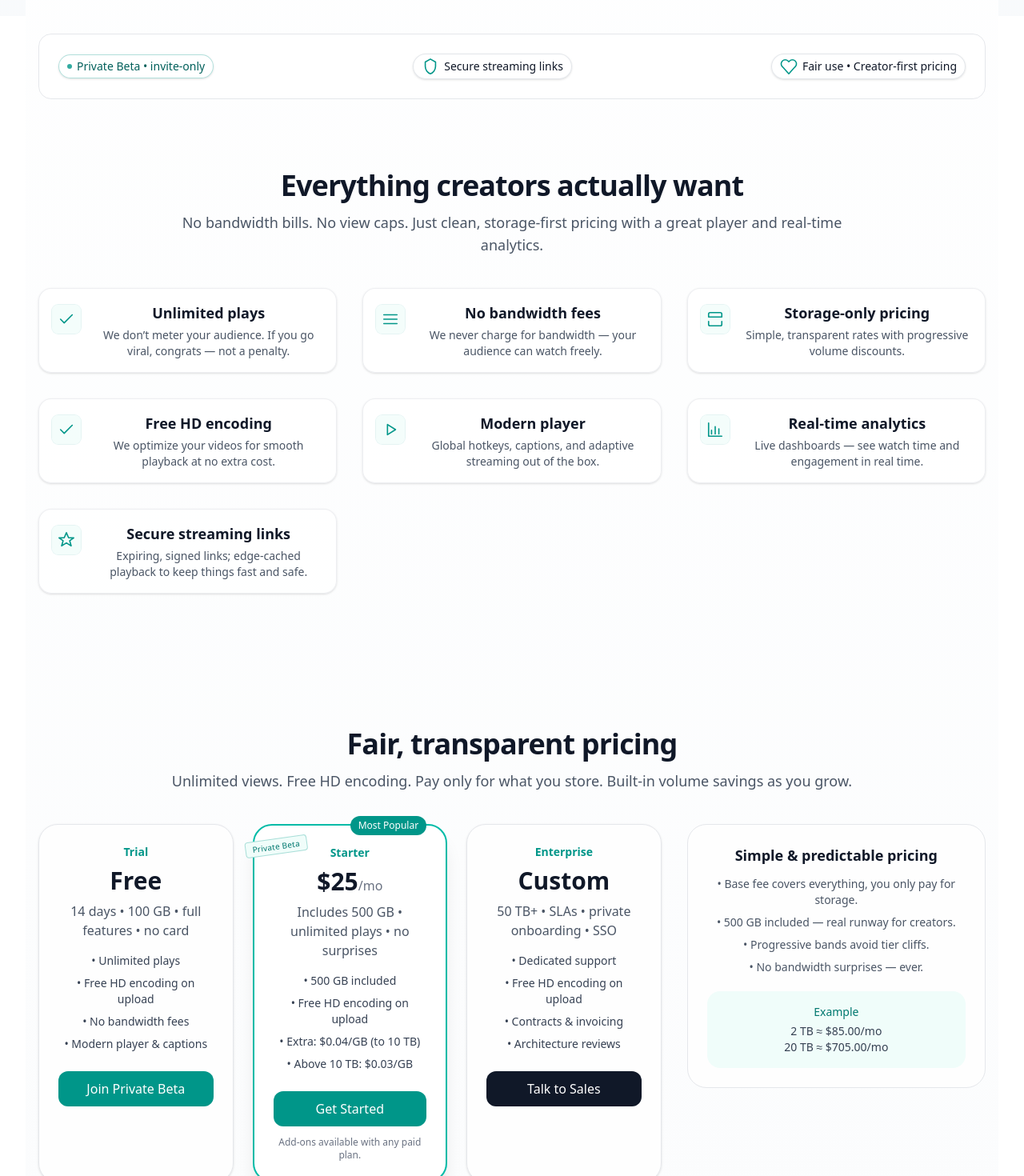
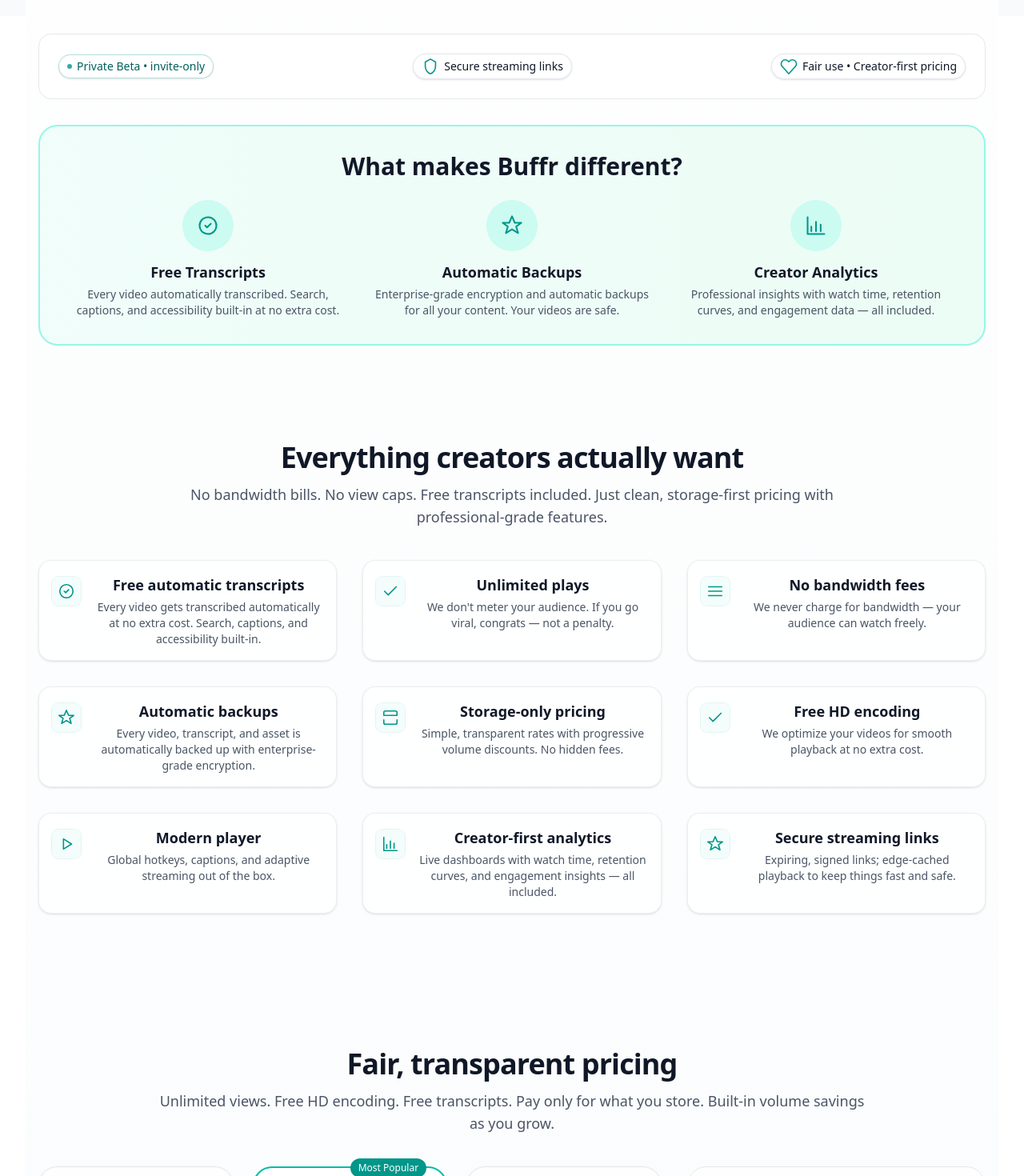
Before and after one commit to buffr-ing/buffr.cloud, a React (Vite) app in the folder buffr-mock/: page / in a window 1280 px wide. Shown: the part 780-2250 px from the top of the page at 80% size. Built offline with nearby package versions, Linux system fonts and the light colour scheme.

Commit message:
Pricing update

```diff
--- a/buffr-mock/src/App.tsx
+++ b/buffr-mock/src/App.tsx
@@ -227,20 +227,24 @@
 }
 
 // --- Pricing logic (single source of truth) ---
-// Decimal TB assumption (1 TB = 1000 GB)
+// Updated pricing structure with new rates
 function computeMonthlyPrice(gb: number) {
-  const base = 25; // includes 500 GB
+  const base = 30; // includes 500 GB
   const included = 500; // GB
   const tier1Ceil = 10000; // 10 TB in GB (total storage)
-  const rate1 = 0.04; // 0.5 TB → 10 TB
-  const rate2 = 0.03; // >10 TB
+  const tier2Ceil = 50000; // 50 TB in GB (total storage)
+  const rate1 = 0.05; // 0.5 TB → 10 TB
+  const rate2 = 0.04; // 10 TB → 50 TB
+  const rate3 = 0.03; // >50 TB (enterprise)
 
   const extra = Math.max(0, gb - included);
   const tier1Max = Math.max(0, tier1Ceil - included); // 9500 GB at rate1
+  const tier2Max = Math.max(0, tier2Ceil - included); // 49500 GB total
   const t1 = Math.min(extra, tier1Max);
-  const t2 = Math.max(0, extra - t1);
+  const t2 = Math.min(Math.max(0, extra - t1), tier2Max - t1);
+  const t3 = Math.max(0, extra - t1 - t2);
 
-  return base + t1 * rate1 + t2 * rate2;
+  return base + t1 * rate1 + t2 * rate2 + t3 * rate3;
 }
 
 /* ---------- Calculator (clean + presets + breakdown) ---------- */
@@ -327,12 +331,12 @@
           <div className="mt-3 text-sm text-gray-700 dark:text-gray-300 rounded-2xl border border-gray-200 dark:border-gray-800 p-4 bg-white/60 dark:bg-gray-900/60">
             <div className="flex items-center justify-between">
               <span>Base (includes 500 GB)</span>
-              <span>$25.00</span>
+              <span>$30.00</span>
             </div>
             <hr className="my-2 border-gray-200 dark:border-gray-800" />
             <div className="text-xs text-gray-500 dark:text-gray-400">
-              Overage is computed automatically: $0.04/GB up to 10 TB total,
-              then $0.03/GB after.
+              Overage is computed automatically: $0.05/GB for 0.5-10 TB total,
+              $0.04/GB for 10-50 TB, then $0.03/GB for 50+ TB.
             </div>
           </div>
         )}
@@ -348,10 +352,11 @@
       <div className="rounded-3xl border border-gray-200 dark:border-gray-800 p-6 bg-white/70 dark:bg-gray-900/60 shadow min-w-[220px]">
         <div className="text-sm font-semibold text-teal-600">Trial</div>
         <div className="mt-2 text-3xl font-semibold text-gray-900 dark:text-gray-100">Free</div>
-        <p className="mt-2 text-gray-600 dark:text-gray-300">14 days • 100 GB • full features • no card</p>
+        <p className="mt-2 text-gray-600 dark:text-gray-300">14 days • 50 GB • full features • no card</p>
         <ul className="mt-4 space-y-2 text-sm text-gray-700 dark:text-gray-300">
           <li>• Unlimited plays</li>
           <li>• Free HD encoding on upload</li>
+          <li>• Free automatic transcripts</li>
           <li>• No bandwidth fees</li>
           <li>• Modern player & captions</li>
         </ul>
@@ -368,14 +373,15 @@
         <div className="absolute -top-3 right-6 px-2.5 py-1 text-xs rounded-full bg-teal-600 text-white">Most Popular</div>
         <div className="text-sm font-semibold text-teal-600">Starter</div>
         <div className="mt-2 text-3xl font-semibold text-gray-900 dark:text-gray-100">
-          $25<span className="text-base font-normal text-gray-500">/mo</span>
+          $30<span className="text-base font-normal text-gray-500">/mo</span>
         </div>
         <p className="mt-2 text-gray-600 dark:text-gray-300">Includes 500 GB • unlimited plays • no surprises</p>
         <ul className="mt-4 space-y-2 text-sm text-gray-700 dark:text-gray-300">
           <li>• 500 GB included</li>
           <li>• Free HD encoding on upload</li>
-          <li>• Extra: $0.04/GB (to 10 TB)</li>
-          <li>• Above 10 TB: $0.03/GB</li>
+          <li>• Free automatic transcripts</li>
+          <li>• Extra: $0.05/GB (0.5-10 TB)</li>
+          <li>• Above 10 TB: $0.04/GB</li>
         </ul>
         <button
           onClick={openWaitlist}
@@ -401,6 +407,7 @@
         <ul className="mt-4 space-y-2 text-sm text-gray-700 dark:text-gray-300">
           <li>• Dedicated support</li>
           <li>• Free HD encoding on upload</li>
+          <li>• Free automatic transcripts</li>
           <li>• Contracts & invoicing</li>
           <li>• Architecture reviews</li>
         </ul>
@@ -415,90 +422,6 @@
   );
 }
 
-/* ---------- Add-ons ---------- */
-
-type AddOn = {
-  id: string;
-  name: string;
-  price: string;
-  unit: string;
-  tagline?: string;
-  description: string;
-  badge?: string;
-  icon?: React.ReactNode;
-};
-
-const ADD_ONS: AddOn[] = [
-  {
-    id: "transcribe",
-    name: "Transcribe video",
-    price: "$1",
-    unit: "per video",
-    tagline: "Flat fee • Fair use",
-    description:
-      "Auto-transcribe any video in your library. Usage is metered and added to your invoice at the end of the billing cycle.",
-    badge: "Metered usage",
-    icon: <Icon path="M12 20v-6m0 0l-3 3m3-3l3 3M4 4h16v10H4z" />,
-  },
-  // Future add-ons go here…
-];
-
-function AddOnCard({ addOn, openWaitlist }: { addOn: AddOn; openWaitlist: () => void }) {
-  return (
-    <div className="rounded-3xl border border-gray-200 dark:border-gray-800 p-6 bg-white/70 dark:bg-gray-900/60 shadow min-w-[220px] flex flex-col">
-      <div className="flex items-start justify-between gap-3">
-        <div className="flex items-center gap-3">
-          {addOn.icon && <div className="text-teal-600 dark:text-teal-400">{addOn.icon}</div>}
-          <div>
-            <div className="text-sm font-semibold text-teal-600">{addOn.name}</div>
-            {addOn.tagline && <div className="text-xs mt-0.5 text-gray-500 dark:text-gray-400">{addOn.tagline}</div>}
-          </div>
-        </div>
-        {addOn.badge && (
-          <span className="text-[11px] px-2 py-1 rounded-full bg-teal-50 text-teal-700 dark:bg-teal-900/20 dark:text-teal-300">
-            {addOn.badge}
-          </span>
-        )}
-      </div>
-
-      <div className="mt-3">
-        <div className="text-3xl font-semibold text-gray-900 dark:text-gray-100">
-          {addOn.price}
-          <span className="text-base font-normal text-gray-500">/{addOn.unit}</span>
-        </div>
-        <p className="mt-2 text-sm text-gray-600 dark:text-gray-300">{addOn.description}</p>
-      </div>
-
-      <div className="mt-5">
-        <button
-          onClick={openWaitlist}
-          className="w-full rounded-xl border border-gray-300 dark:border-gray-700 px-4 py-2.5 text-sm font-medium hover:bg-gray-50 dark:hover:bg-gray-900"
-        >
-          Enable add-on
-        </button>
-      </div>
-
-      <div className="mt-3 text-xs text-gray-500 dark:text-gray-400">
-        Charges are recorded as Stripe metered usage and billed at cycle end.
-      </div>
-    </div>
-  );
-}
-
-function AddOnsGrid({ openWaitlist }: { openWaitlist: () => void }) {
-  return (
-    <section id="addons" className="mx-auto max-w-7xl px-4 py-14 md:py-20">
-      <SectionTitle
-        kicker="Add-ons"
-        title="Plug in extra power — on any paid plan"
-        subtitle="Optional capabilities you can enable per video or across your library. Billed as metered usage on your monthly invoice."
-      />
-      <div className="mt-10 grid grid-cols-[repeat(auto-fit,minmax(260px,1fr))] gap-6">
-        {ADD_ONS.map(a => <AddOnCard key={a.id} addOn={a} openWaitlist={openWaitlist} />)}
-      </div>
-    </section>
-  );
-}
 
 /* ---------- Trust / announcement ---------- */
 function TrustAnnouncement() {
@@ -650,7 +573,6 @@
             <nav className="hidden md:flex items-center gap-6 text-sm text-gray-700 dark:text-gray-300">
               <a className="hover:text-gray-900 dark:hover:text-gray-100" href="#features">Features</a>
               <a className="hover:text-gray-900 dark:hover:text-gray-100" href="#pricing">Pricing</a>
-              <a className="hover:text-gray-900 dark:hover:text-gray-100" href="#addons">Add-ons</a>
               <span className="inline-flex items-center gap-2 text-[11px] font-medium px-2 py-1 rounded-full bg-teal-50 text-teal-700 dark:bg-teal-900/20 dark:text-teal-300 border border-teal-600/30">
                 <span className="inline-block h-1.5 w-1.5 rounded-full bg-teal-600/80 dark:bg-teal-300 animate-[beta-dot_1.8s_ease-in-out_infinite]" />
                 Private Beta
@@ -674,14 +596,14 @@
                 <span className="font-medium text-gray-700 dark:text-gray-200">Skip the spin</span> — pay only for what you store.
               </p>
               <p className="mt-4 text-lg text-gray-600 dark:text-gray-300 max-w-xl">
-                Unlimited plays. Free HD encoding. No bandwidth fees. Storage-first pricing that scales with you.
+                Unlimited plays. Free HD encoding. Free automatic transcripts. No bandwidth fees. Storage-first pricing that scales with you.
               </p>
               <div className="mt-8 flex flex-col sm:flex-row gap-3">
                 <button onClick={openWaitlist} className="rounded-xl bg-teal-600 text-white px-5 py-3 font-medium hover:bg-teal-700">Start free trial</button>
                 <button onClick={openWaitlist} className="rounded-xl border border-gray-300 dark:border-gray-700 px-5 py-3 font-medium hover:bg-gray-50 dark:hover:bg-gray-900">Join waitlist</button>
               </div>
               <div className="mt-6 flex items-center gap-6 text-xs text-gray-500 dark:text-gray-400">
-                <div className="flex items-center gap-2 group"><Icon path="M20 6L9 17l-5-5" /> No credit card • 14 days • 100 GB</div>
+                <div className="flex items-center gap-2 group"><Icon path="M20 6L9 17l-5-5" /> No credit card • 14 days • 50 GB</div>
                 <div className="hidden md:flex items-center gap-2"><Icon path="M20 6L9 17l-5-5" /> Creator-friendly terms</div>
               </div>
             </div>
@@ -719,23 +641,59 @@
         {/* Trust / announcement */}
         <TrustAnnouncement />
 
+        {/* Key differentiators highlight */}
+        <section className="mx-auto max-w-7xl px-4 py-8">
+          <div className="rounded-3xl border-2 border-teal-200 dark:border-teal-800 p-6 md:p-8 bg-gradient-to-r from-teal-50 to-emerald-50 dark:from-teal-900/20 dark:to-emerald-900/20">
+            <div className="text-center">
+              <h3 className="text-2xl md:text-3xl font-bold text-gray-900 dark:text-gray-100 mb-4">
+                What makes Buffr different?
+              </h3>
+              <div className="grid md:grid-cols-3 gap-6 mt-6">
+                <div className="flex flex-col items-center text-center">
+                  <div className="w-16 h-16 rounded-full bg-teal-100 dark:bg-teal-900/40 flex items-center justify-center mb-3">
+                    <Icon path="M9 12l2 2 4-4m6 2a9 9 0 11-18 0 9 9 0 0118 0z" size={28} />
+                  </div>
+                  <h4 className="font-semibold text-lg text-gray-900 dark:text-gray-100">Free Transcripts</h4>
+                  <p className="text-sm text-gray-600 dark:text-gray-300 mt-1">Every video automatically transcribed. Search, captions, and accessibility built-in at no extra cost.</p>
+                </div>
+                <div className="flex flex-col items-center text-center">
+                  <div className="w-16 h-16 rounded-full bg-teal-100 dark:bg-teal-900/40 flex items-center justify-center mb-3">
+                    <Icon path="M12 2l3 7h7l-5.5 4 2 7L12 16l-6.5 4 2-7L2 9h7z" size={28} />
+                  </div>
+                  <h4 className="font-semibold text-lg text-gray-900 dark:text-gray-100">Automatic Backups</h4>
+                  <p className="text-sm text-gray-600 dark:text-gray-300 mt-1">Enterprise-grade encryption and automatic backups for all your content. Your videos are safe.</p>
+                </div>
+                <div className="flex flex-col items-center text-center">
+                  <div className="w-16 h-16 rounded-full bg-teal-100 dark:bg-teal-900/40 flex items-center justify-center mb-3">
+                    <Icon path="M3 3v18h18M7 13v5m5-10v10m5-7v7" size={28} />
+                  </div>
+                  <h4 className="font-semibold text-lg text-gray-900 dark:text-gray-100">Creator Analytics</h4>
+                  <p className="text-sm text-gray-600 dark:text-gray-300 mt-1">Professional insights with watch time, retention curves, and engagement data — all included.</p>
+                </div>
+              </div>
+            </div>
+          </div>
+        </section>
+
         {/* Features */}
         <section id="features" className="mx-auto max-w-7xl px-4 py-14 md:py-20">
-          <SectionTitle title="Everything creators actually want" subtitle="No bandwidth bills. No view caps. Just clean, storage-first pricing with a great player and real-time analytics." />
+          <SectionTitle title="Everything creators actually want" subtitle="No bandwidth bills. No view caps. Free transcripts included. Just clean, storage-first pricing with professional-grade features." />
           <div className="mt-10 grid sm:grid-cols-2 lg:grid-cols-3 gap-8">
-            <Feature title="Unlimited plays" desc="We don’t meter your audience. If you go viral, congrats — not a penalty." icon={<Icon path="M20 6L9 17l-5-5" />} />
+            <Feature title="Free automatic transcripts" desc="Every video gets transcribed automatically at no extra cost. Search, captions, and accessibility built-in." icon={<Icon path="M9 12l2 2 4-4m6 2a9 9 0 11-18 0 9 9 0 0118 0z" />} />
+            <Feature title="Unlimited plays" desc="We don't meter your audience. If you go viral, congrats — not a penalty." icon={<Icon path="M20 6L9 17l-5-5" />} />
             <Feature title="No bandwidth fees" desc="We never charge for bandwidth — your audience can watch freely." icon={<Icon path="M3 12h18M3 6h18M3 18h18" />} />
-            <Feature title="Storage-only pricing" desc="Simple, transparent rates with progressive volume discounts." icon={<Icon path="M21 15v4a2 2 0 0 1-2 2H5a2 2 0 0 1-2-2v-4m18-6V5a2 2 0 0 0-2-2H5a2 2 0 0 0-2 2v4m18 0H3" />} />
+            <Feature title="Automatic backups" desc="Every video, transcript, and asset is automatically backed up with enterprise-grade encryption." icon={<Icon path="M12 2l3 7h7l-5.5 4 2 7L12 16l-6.5 4 2-7L2 9h7z" />} />
+            <Feature title="Storage-only pricing" desc="Simple, transparent rates with progressive volume discounts. No hidden fees." icon={<Icon path="M21 15v4a2 2 0 0 1-2 2H5a2 2 0 0 1-2-2v-4m18-6V5a2 2 0 0 0-2-2H5a2 2 0 0 0-2 2v4m18 0H3" />} />
             <Feature title="Free HD encoding" desc="We optimize your videos for smooth playback at no extra cost." icon={<Icon path="M20 6L9 17l-5-5" />} />
             <Feature title="Modern player" desc="Global hotkeys, captions, and adaptive streaming out of the box." icon={<Icon path="M8 5v14l11-7z" />} />
-            <Feature title="Real-time analytics" desc="Live dashboards — see watch time and engagement in real time." icon={<Icon path="M3 3v18h18M7 13v5m5-10v10m5-7v7" />} />
+            <Feature title="Creator-first analytics" desc="Live dashboards with watch time, retention curves, and engagement insights — all included." icon={<Icon path="M3 3v18h18M7 13v5m5-10v10m5-7v7" />} />
             <Feature title="Secure streaming links" desc="Expiring, signed links; edge-cached playback to keep things fast and safe." icon={<Icon path="M12 2l3 7h7l-5.5 4 2 7L12 16l-6.5 4 2-7L2 9h7z" />} />
           </div>
         </section>
 
         {/* Pricing */}
         <section id="pricing" className="mx-auto max-w-7xl px-4 py-14 md:py-20">
-          <SectionTitle title="Fair, transparent pricing" subtitle="Unlimited views. Free HD encoding. Pay only for what you store. Built-in volume savings as you grow." />
+          <SectionTitle title="Fair, transparent pricing" subtitle="Unlimited views. Free HD encoding. Free transcripts. Pay only for what you store. Built-in volume savings as you grow." />
           <div className="mt-10 grid lg:grid-cols-3 gap-8 lg:items-start">
             <div className="lg:col-span-2 space-y-8">
               <PricingCards openWaitlist={openWaitlist} />
@@ -746,6 +704,7 @@
               <ul className="mt-3 space-y-2 text-sm text-gray-600 dark:text-gray-300">
                 <li>• Base fee covers everything, you only pay for storage.</li>
                 <li>• 500 GB included — real runway for creators.</li>
+                <li>• Free transcripts included in every plan.</li>
                 <li>• Progressive bands avoid tier cliffs.</li>
                 <li>• No bandwidth surprises — ever.</li>
               </ul>
@@ -771,8 +730,6 @@
           </div> */}
         </section>
 
-        {/* Add-ons */}
-        <AddOnsGrid openWaitlist={openWaitlist} />
 
         {/* FAQ */}
         <section className="mx-auto max-w-7xl px-4 py-14 md:py-20">
@@ -783,6 +740,10 @@
               <p className="mt-2 text-gray-600 dark:text-gray-300">No. We never bill for views or bandwidth — your audience can watch as much as they want.</p>
             </div>
             <div>
+              <h4 className="font-semibold">Are transcripts really free?</h4>
+              <p className="mt-2 text-gray-600 dark:text-gray-300">Yes. Every video gets automatically transcribed at no extra cost. Search, captions, and accessibility built-in.</p>
+            </div>
+            <div>
               <h4 className="font-semibold">Is encoding free?</h4>
               <p className="mt-2 text-gray-600 dark:text-gray-300">Yes. We optimize and encode your videos for smooth playback at no extra cost — you only pay for storage.</p>
             </div>
@@ -791,12 +752,12 @@
               <p className="mt-2 text-gray-600 dark:text-gray-300">Total storage in your library (originals plus streaming copies). Storage is metered daily and billed monthly.</p>
             </div>
             <div>
-              <h4 className="font-semibold">Can I export everything?</h4>
-              <p className="mt-2 text-gray-600 dark:text-gray-300">Yes. It’s your content. Download originals, manifests, and segments at any time.</p>
+              <h4 className="font-semibold">What about backups?</h4>
+              <p className="mt-2 text-gray-600 dark:text-gray-300">Every video, transcript, and asset is automatically backed up with enterprise-grade encryption. Your content is safe.</p>
             </div>
             <div>
-              <h4 className="font-semibold">What about fair use?</h4>
-              <p className="mt-2 text-gray-600 dark:text-gray-300">We use secure, expiring links to prevent abuse. If something looks off, we’ll help lock it down without penalizing you.</p>
+              <h4 className="font-semibold">Can I export everything?</h4>
+              <p className="mt-2 text-gray-600 dark:text-gray-300">Yes. It's your content. Download originals, manifests, segments, and transcripts at any time.</p>
             </div>
           </div>
         </section>
@@ -813,12 +774,6 @@
               <span className="relative">
                 <span className="bg-clip-text text-transparent bg-gradient-to-r from-teal-600 to-emerald-500">buffr.ing</span>
                 <span className="absolute left-0 -bottom-1.5 block h-[4px] w-full bg-gradient-to-r from-teal-500 to-emerald-500 rounded-full opacity-0 group-hover:opacity-100 animate-[underline-shimmer_1s_infinite]" />
-
-                {/* Video icons that animate on hover */}
-                {/* <span className="absolute -right-6 -top-4 text-[18px] select-none opacity-0 group-hover:opacity-100 group-hover:animate-[bounce-chaos_0.9s_infinite]">⏵</span>
-                <span className="absolute -left-6 -top-2 text-[16px] select-none opacity-0 group-hover:opacity-100 group-hover:animate-[bounce-chaos_1.1s_infinite_reverse]">■</span>
-                <span className="absolute -right-10 top-2 text-[20px] select-none opacity-0 group-hover:opacity-100 group-hover:animate-[bounce-chaos_1.3s_infinite]">▮▮</span>
-                <span className="absolute -left-10 bottom-2 text-[18px] select-none opacity-0 group-hover:opacity-100 group-hover:animate-[bounce-chaos_1.4s_infinite_reverse]">▷</span> */}
 
                 <span className="absolute -right-6 -top-4 opacity-0 group-hover:opacity-100 group-hover:animate-[bounce-chaos_0.9s_infinite]">
                   <Play className="w-4 h-4" />
```
